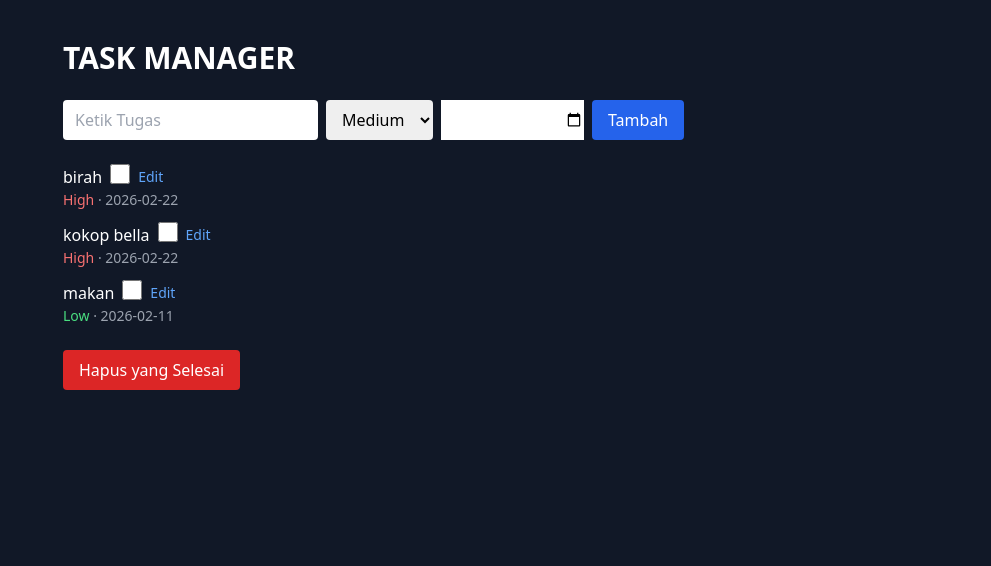
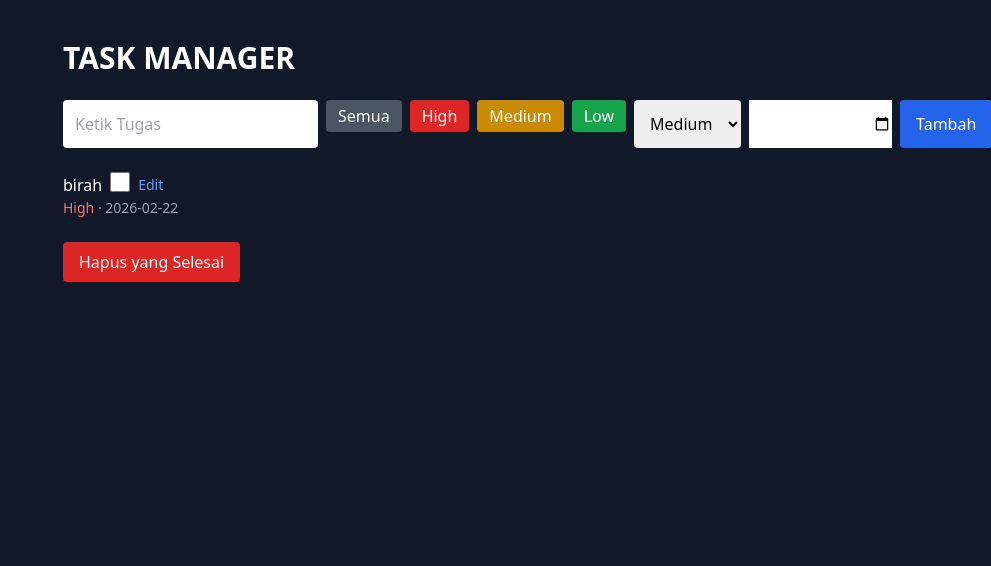
Before and after one commit to chokyesn-max/Task-Manager, a Flask app: page /?priority=high in a window 1280 px wide. Shown: the top 566 px of the page, without its empty margins (289-1280 px from the left). Run offline with Flask 3, Linux system fonts and the light colour scheme; some libraries are stand-ins or nearby versions.

Commit message:
add filter by priority feature

```diff
--- a/app.py
+++ b/app.py
@@ -6,7 +6,11 @@ m = TaskManager()
 
 @app.route("/")
 def index():
-    tasks = m.get_tasks()
+    priority = request.args.get("priority")
+    if priority:
+        tasks = m.get_tasks_by_priority(priority)
+    else:
+        tasks = m.get_tasks()
     return render_template("index.html", tasks=tasks)
 
 @app.route("/add", methods=["POST"])
--- a/manager.py
+++ b/manager.py
@@ -58,9 +58,7 @@ class TaskManager:
             self.tasks = []
 
     def get_task_by_id(self, id):
-        print(f"Mencari: {id}")
         for task in self.tasks:
-            print(f"Ada: {task.id}")
             if task.id == id:
                 return task
 
@@ -71,3 +69,11 @@ class TaskManager:
                 task.priority = priority
                 task.deadline = deadline
         self.save_tasks()
+
+    def get_tasks_by_priority(self, priority):
+        new_list = []
+
+        for task in self.tasks:
+            if task.priority == priority:
+                 new_list.append(task)
+        return new_list
--- a/tasks.json
+++ b/tasks.json
@@ -1 +1 @@
-[{"id": "9d2408dc-d0ce-44fc-ab99-71346a7ce85a", "title": "birah", "done": false, "priority": "high", "deadline": "2026-02-22"}, {"id": "387abcb6-a00a-484b-9a27-5a21a12b5af0", "title": "kokop bella", "done": false, "priority": "high", "deadline": "2026-02-22"}, {"id": "1298cc00-1718-4007-a491-9950530c9fe1", "title": "makan", "done": false, "priority": "low", "deadline": "2026-02-11"}]
+[{"id": "9d2408dc-d0ce-44fc-ab99-71346a7ce85a", "title": "birah", "done": false, "priority": "high", "deadline": "2026-02-22"}, {"id": "1298cc00-1718-4007-a491-9950530c9fe1", "title": "makan", "done": false, "priority": "low", "deadline": "2026-02-11"}, {"id": "025f5bda-d748-46bb-8492-320d9fc4672e", "title": "haha", "done": false, "priority": "medium", "deadline": "2026-02-23"}, {"id": "13ff6dfa-260c-4d2d-b8c0-ea4a38f55d26", "title": "makan", "done": false, "priority": "low", "deadline": "2026-02-03"}]
--- a/templates/index.html
+++ b/templates/index.html
@@ -3,6 +3,12 @@
 {% block content %}
 
 <form method="POST" action="/add" class="mb-6 flex gap-2"><input type="text" name="title" placeholder="Ketik Tugas" class="flex-1 px-3 py-2 rounded text-black">
+<div class="flex gap-2 mb-4">
+    <a href="/" class="px-3 py-1 rounded bg-gray-600">Semua</a>
+    <a href="/?priority=high" class="px-3 py-1 rounded bg-red-600">High</a>
+    <a href="/?priority=medium" class="px-3 py-1 rounded bg-yellow-600">Medium</a>
+    <a href="/?priority=low" class="px-3 py-1 rounded bg-green-600">Low</a>
+</div>
     <select name="priority" class="px-3 py-2 rounded text-black">
         <option value="high">High</option>
         <option value="medium" selected>Medium</option>
```
